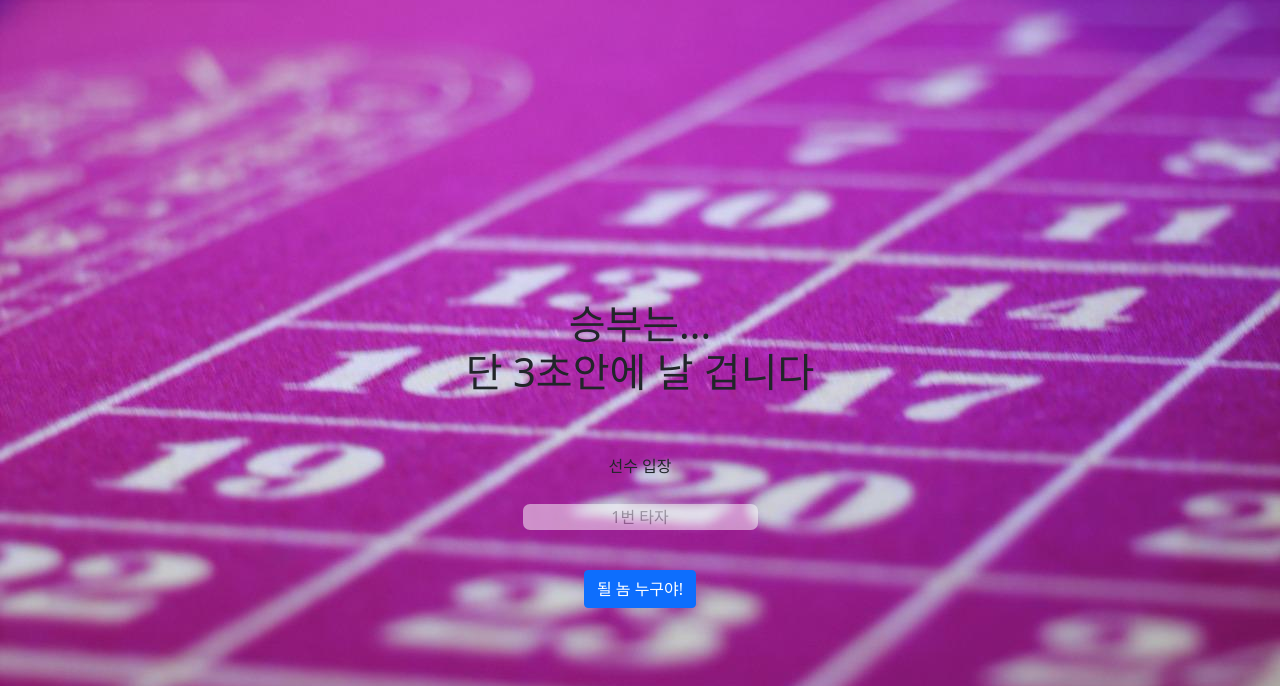
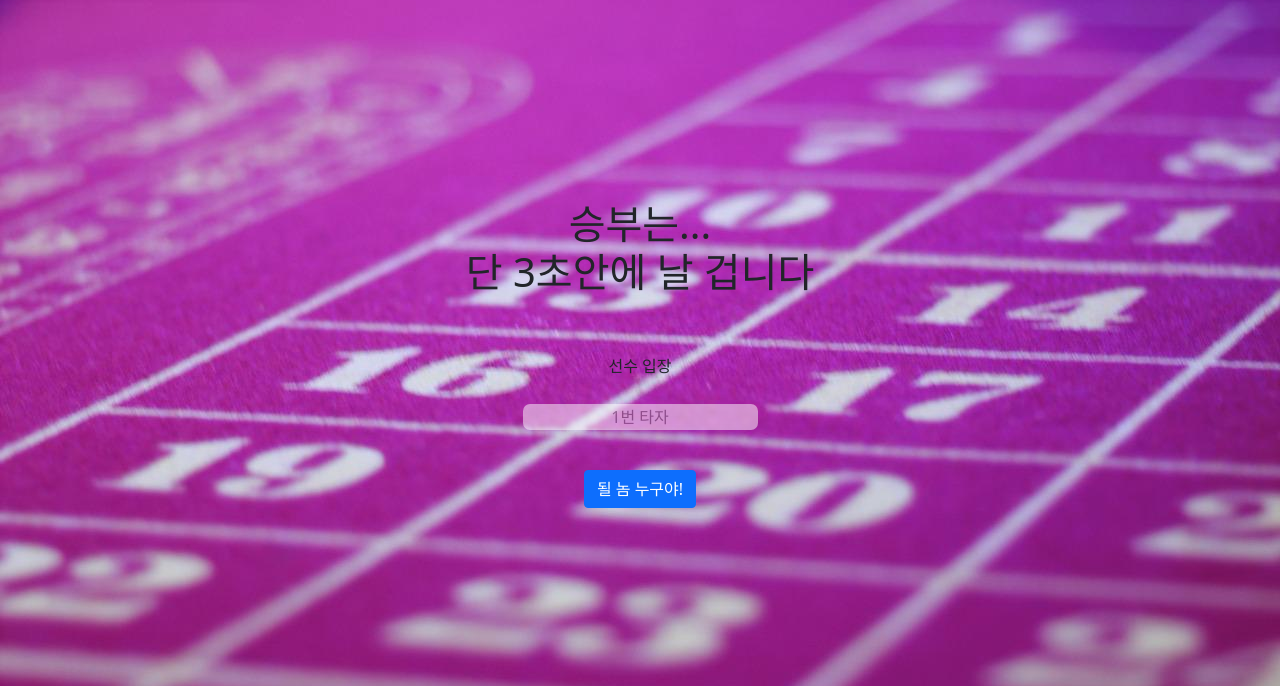
Before and after one commit to cdspaceNoob/choose_who, a PHP site: page /choosewho.php?input_num=1 in a window 1280 px wide. Shown: the top 686 px of the page. Run offline with PHP 8.4, Linux system fonts and the light colour scheme.

Commit message:
v1.9x correct design

```diff
--- a/choosewho.php
+++ b/choosewho.php
@@ -81,7 +81,7 @@
 
         h1 {
             text-align: center;
-            padding-top: 300px;
+            padding-top: 200px;
             padding-bottom: 50px;
         }
 
@@ -179,8 +179,12 @@ if (!$number) {
 
             const btn_insert_name_disabled = document.getElementById("btn_insert_name");
 
+            //모달 오픈 직후 제출 버튼 비활성화
             btn_insert_name_disabled.disabled = true;
+
+            //모달 오픈 전 초기값 설정
             $('.popup').html('3')
+
             //모달 오픈
             modal_open();
 
@@ -202,6 +206,7 @@ if (!$number) {
                 //alert("< " + name_picker + " >" + "\n바로 니가 주인공이야");
             }, 3000);
 
+            //3초+@ 경과 시 모달 외부 클릭으로 모달을 닫을 수 있게
             setTimeout(function() {
                 background.addEventListener("click", e => {
                     modal_close();
@@ -210,9 +215,8 @@ if (!$number) {
                 });
             }, 3030);
 
+            //모달 기능 종료 후 재츌 버튼 활성화
             btn_insert_name_disabled.disabled = false;
-
-            return false;
         }
     </script>
 
```
